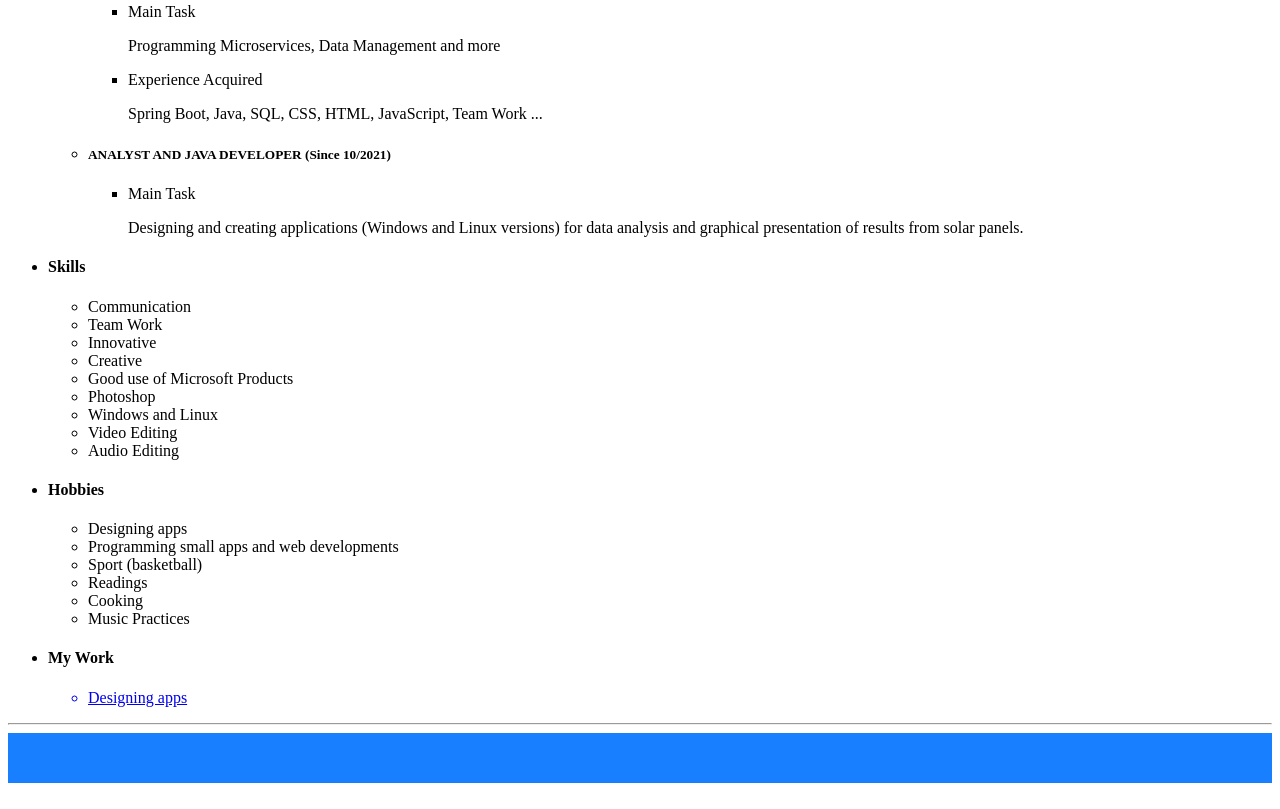
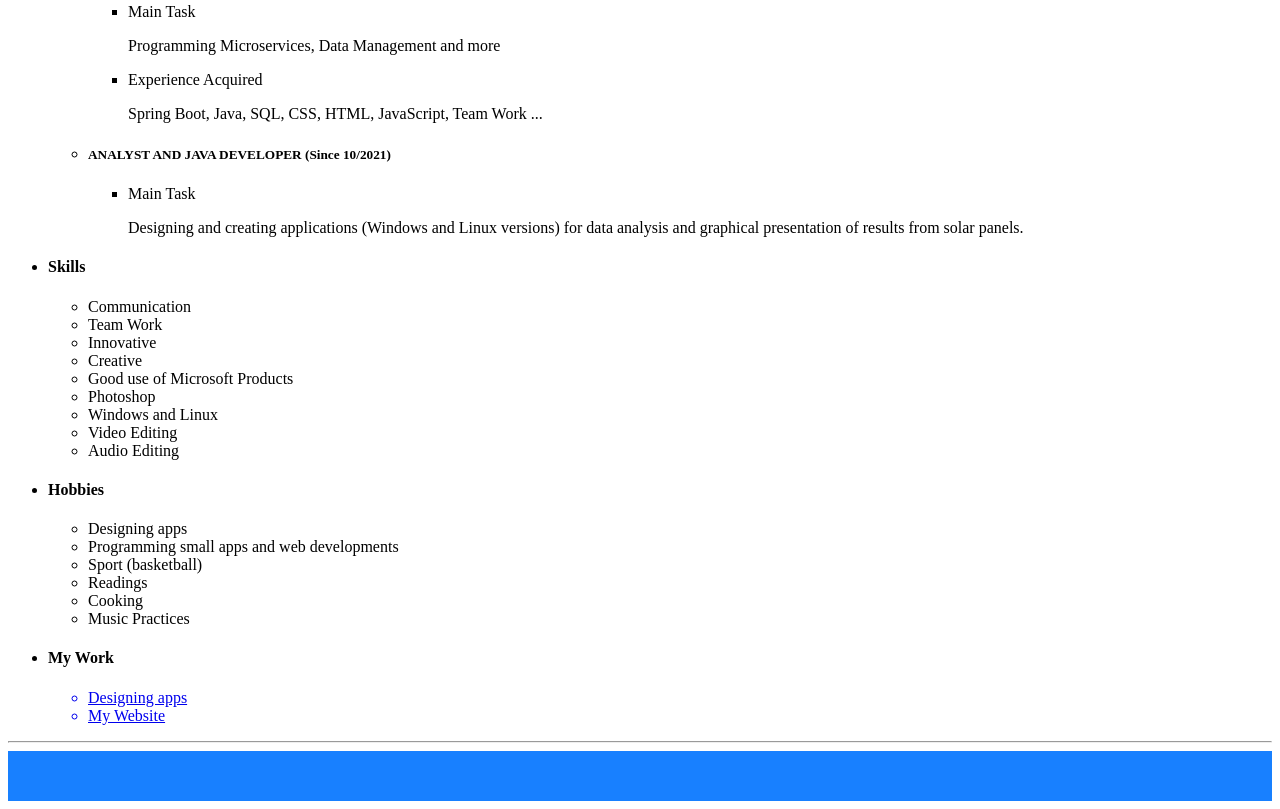
Before and after one commit to Chanel-B/html-portfolio, a plain HTML site: page index.html in a window 1280 px wide. Shown: the part 1247-2056 px from the top of the page. Drawn offline with Linux system fonts and the light colour scheme.

Commit message:
added my personal website, capstone project 2

```diff
--- a/index.html
+++ b/index.html
@@ -11,6 +11,9 @@ https://developer.mozilla.org/en-US/docs/Web/HTML/Element/img#attr-height -->
     <meta charset="UTF-8">
     <title>My Resume</title>
     <link rel="stylesheet" href="./css/indexStyle.css">
+    <link rel="preconnect" href="https://fonts.googleapis.com">
+    <link rel="preconnect" href="https://fonts.gstatic.com" crossorigin>
+    <link href="https://fonts.googleapis.com/css2?family=Poppins:wght@400;700&display=swap" rel="stylesheet">
 </head>
 
 <body>
@@ -133,6 +136,11 @@ https://developer.mozilla.org/en-US/docs/Web/HTML/Element/img#attr-height -->
                     <li>Designing apps</li>
                 </a>
             </ul>
+            <ul>
+                <a href="https://chanel-b.github.io/Capstone-Project-2/">
+                    <li>My Website</li>
+                </a>
+            </ul>
         </li>
     </ul>
 
```
